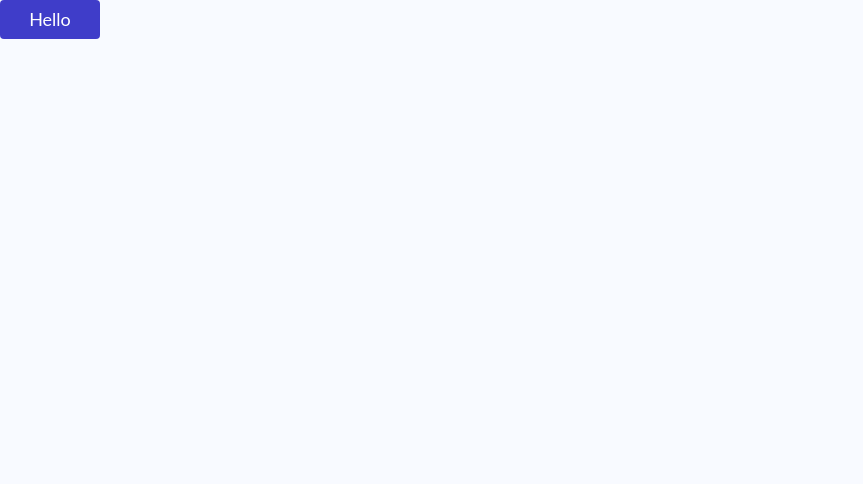
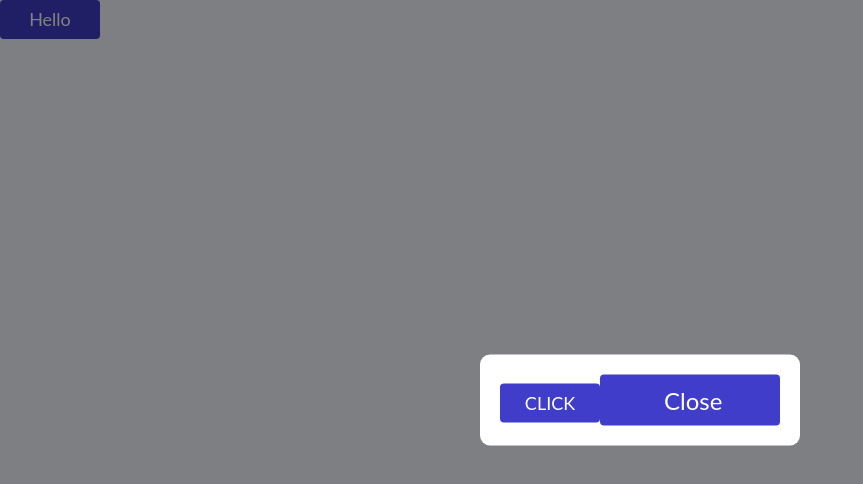
Before and after one commit to FilippSchastnyi/cinema-reservation, a React (Vite) app: page / in a window 1280 px wide. Shown: the top 484 px of the page, without its empty margins (0-863 px from the left). Built offline with nearby package versions, Linux system fonts and the light colour scheme.

Commit message:
CR-pshchasny-created-popup-component

```diff
--- a/src/App.tsx
+++ b/src/App.tsx
@@ -1,7 +1,19 @@
 import Button from './components/_UI/Button/Button';
+import Modal from './components/_UI/Modal/Modal';
 
 function App() {
   return (
+    <>
+      <Modal isOpen closePopup={() => {}}>
+        <Button
+          size="sm"
+          onClick={() => {
+            console.log('Hello');
+          }}
+        >
+          <span>CLICK</span>
+        </Button>
+      </Modal>
       <Button
         size="sm"
         onClick={() => {
@@ -10,6 +22,8 @@ function App() {
       >
         <span>Hello</span>
       </Button>
+    </>
+
   );
 }
 
--- /dev/null
+++ b/src/components/Portal/Portal.tsx
@@ -0,0 +1,21 @@
+import ReactDOM from 'react-dom';
+import { ReactElement, useEffect, useState } from 'react';
+
+interface IPortal {
+  children: ReactElement
+}
+
+function Portal({ children }: IPortal): ReactElement {
+  const [container] = useState(() => document.createElement('div'));
+
+  useEffect(() => {
+    document.body.appendChild(container);
+    return () => {
+      document.body.removeChild(container);
+    };
+  }, []);
+
+  return ReactDOM.createPortal(children, container);
+}
+
+export default Portal;
--- /dev/null
+++ b/src/components/_UI/Modal/Modal.module.scss
@@ -0,0 +1,10 @@
+.modal {
+  padding: 20px;
+  position: fixed;
+  background-color: white;
+  top: 50%;
+  left: 50%;
+  transform: translate(-50%, -50%);
+  z-index: 1000;
+  border-radius: 10px;
+}
--- /dev/null
+++ b/src/components/_UI/Modal/Modal.tsx
@@ -0,0 +1,31 @@
+import React from 'react';
+import classes from './Modal.module.scss';
+import Portal from '../../Portal/Portal';
+import Overlay from '../Overlay/Overlay';
+import Button from '../Button/Button';
+
+interface IModal {
+  isOpen?: boolean;
+  children?: JSX.Element;
+  closePopup: () => void;
+}
+
+function Modal({ isOpen = false, children, closePopup }: IModal): JSX.Element | null {
+  if (!isOpen) return null;
+
+  return (
+    <Portal>
+      <>
+        <Overlay onHandleOverlayClick={closePopup} />
+        <div className={classes.modal}>
+          {children}
+          <Button onClick={closePopup}>
+            <span>Close</span>
+          </Button>
+        </div>
+      </>
+    </Portal>
+  );
+}
+
+export default Modal;
--- /dev/null
+++ b/src/components/_UI/Overlay/Overlay.module.scss
@@ -0,0 +1,10 @@
+.overlay {
+  position: fixed;
+  top: 0;
+  left: 0;
+  right: 0;
+  bottom: 0;
+  cursor: pointer;
+  background-color: rgba(0, 0, 0, 0.7);
+  opacity: 0.7;
+}
--- /dev/null
+++ b/src/components/_UI/Overlay/Overlay.tsx
@@ -0,0 +1,16 @@
+import React, { ReactElement } from 'react';
+import classes from './Overlay.module.scss';
+
+function Overlay({ onHandleOverlayClick }: { onHandleOverlayClick: () => void }): ReactElement {
+  return (
+    <div
+      aria-hidden
+      className={classes.overlay}
+      onClick={() => {
+        onHandleOverlayClick();
+      }}
+    />
+  );
+}
+
+export default Overlay;
```
Lines whose indentation alone changed are shown as unchanged.
